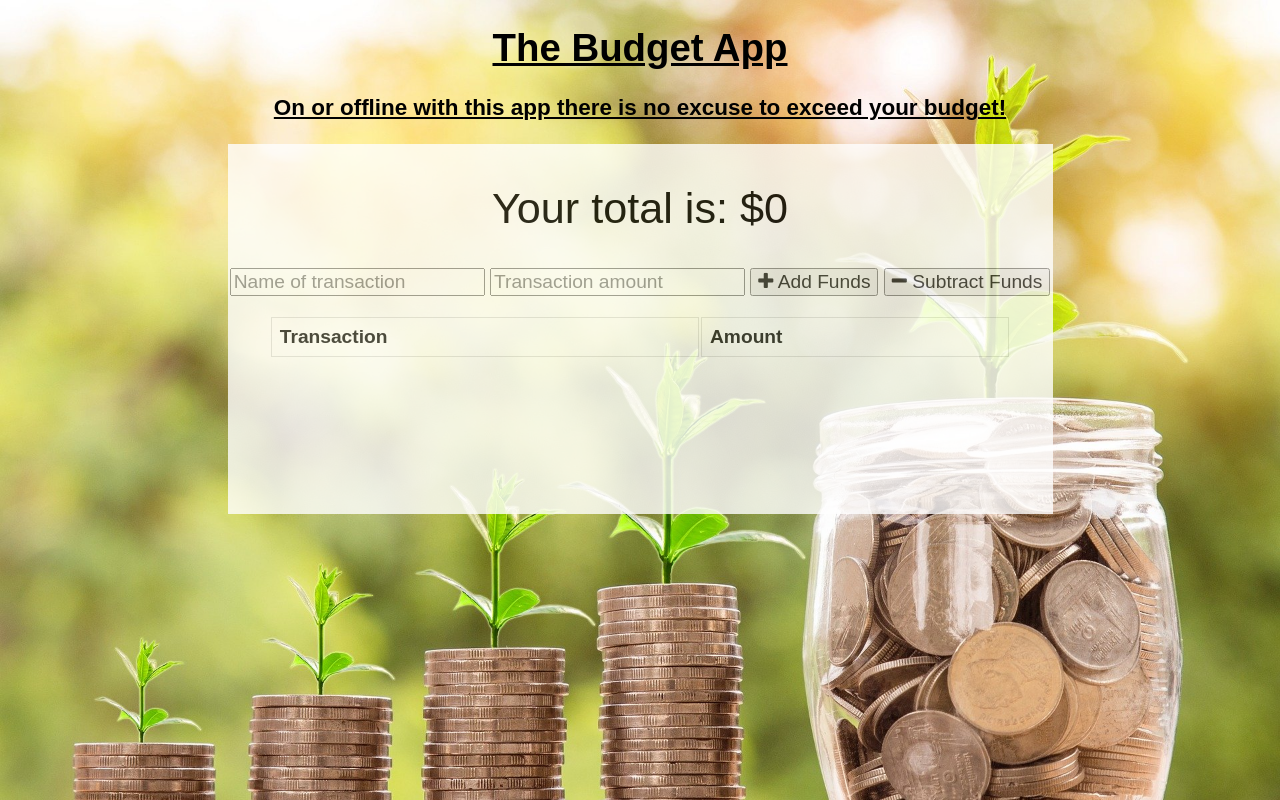
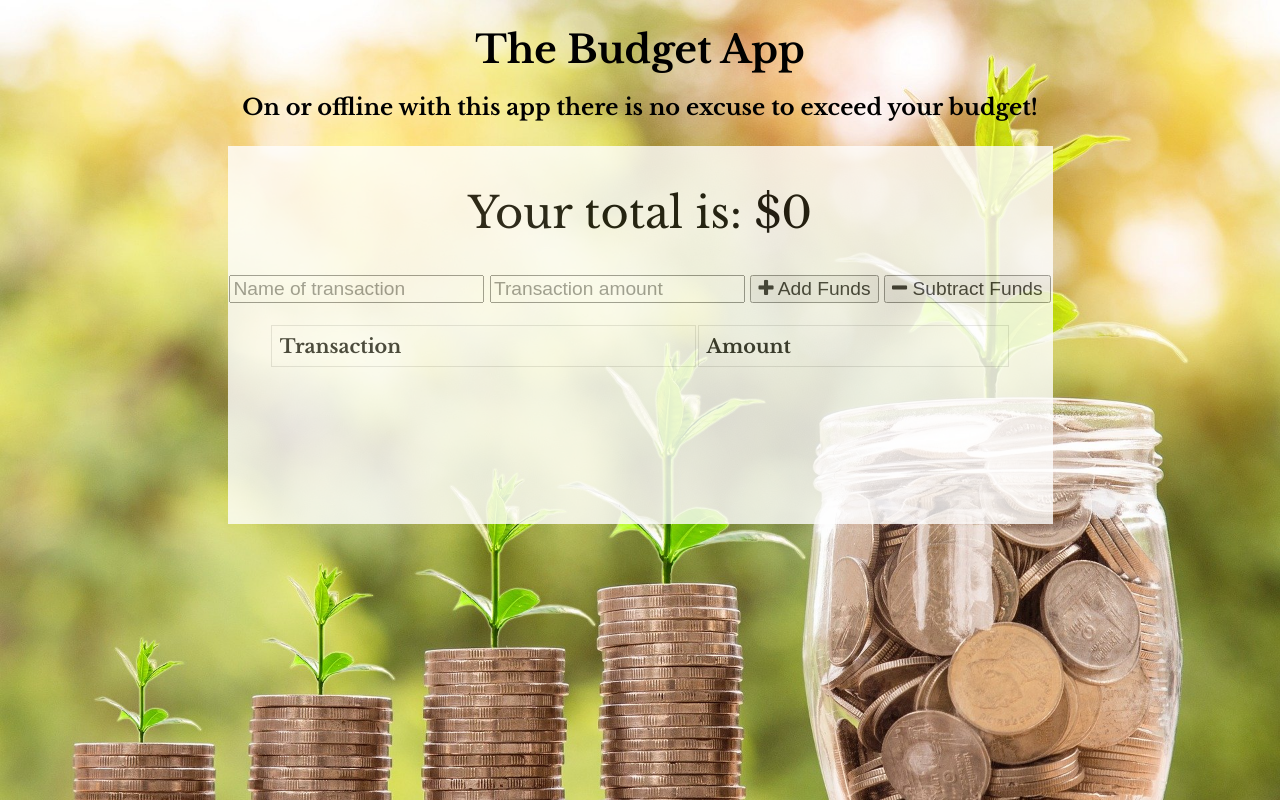
Before and after one commit to kmvanneste/No-Excuses-The-Budget-App, a website: page public/index.html in a window 1280 px wide. Drawn offline with nearby package versions, Linux system fonts and the light colour scheme; no server answers.

Commit message:
updated font

```diff
--- a/public/index.html
+++ b/public/index.html
@@ -9,11 +9,12 @@
   <link rel="stylesheet" href="https://stackpath.bootstrapcdn.com/font-awesome/4.7.0/css/font-awesome.min.css">
   <link rel="stylesheet" href="styles.css">
   <link rel="manifest" href="manifest.webmanifest" />
+  <link href="https://fonts.googleapis.com/css2?family=Libre+Baskerville:wght@400;700&display=swap" rel="stylesheet">
   <title>Budget Tracker</title>
 </head>
 <body>
-  <h1 class="Header">The Budget App</h1>
-  <h3 class="Header">On or offline with this app there is no excuse to exceed your budget!</h3>
+  <h1 class="Header title">The Budget App</h1>
+  <h3 class="Header subtitle">On or offline with this app there is no excuse to exceed your budget!</h3>
   <div class="wrapper">
     <div class="total">
       <div class="total">Your total is: $<span id="total">0</span></div>
--- a/public/styles.css
+++ b/public/styles.css
@@ -4,11 +4,21 @@ body {
   background-image: url("./images/money.jpg");
   background-size: cover;
   background-repeat: no-repeat;
+  font-family: 'Libre Baskerville', serif;
 }
 
 .Header {
   text-align: center;
-  text-decoration: underline;
+}
+
+.title {
+  /* text-decoration: underline; */
+  font-family: 'Libre Baskerville', serif;
+}
+
+.subtitle {
+  margin-top: -5px;
+  margin-bottom: 25px;
 }
 
 button, input {
```
